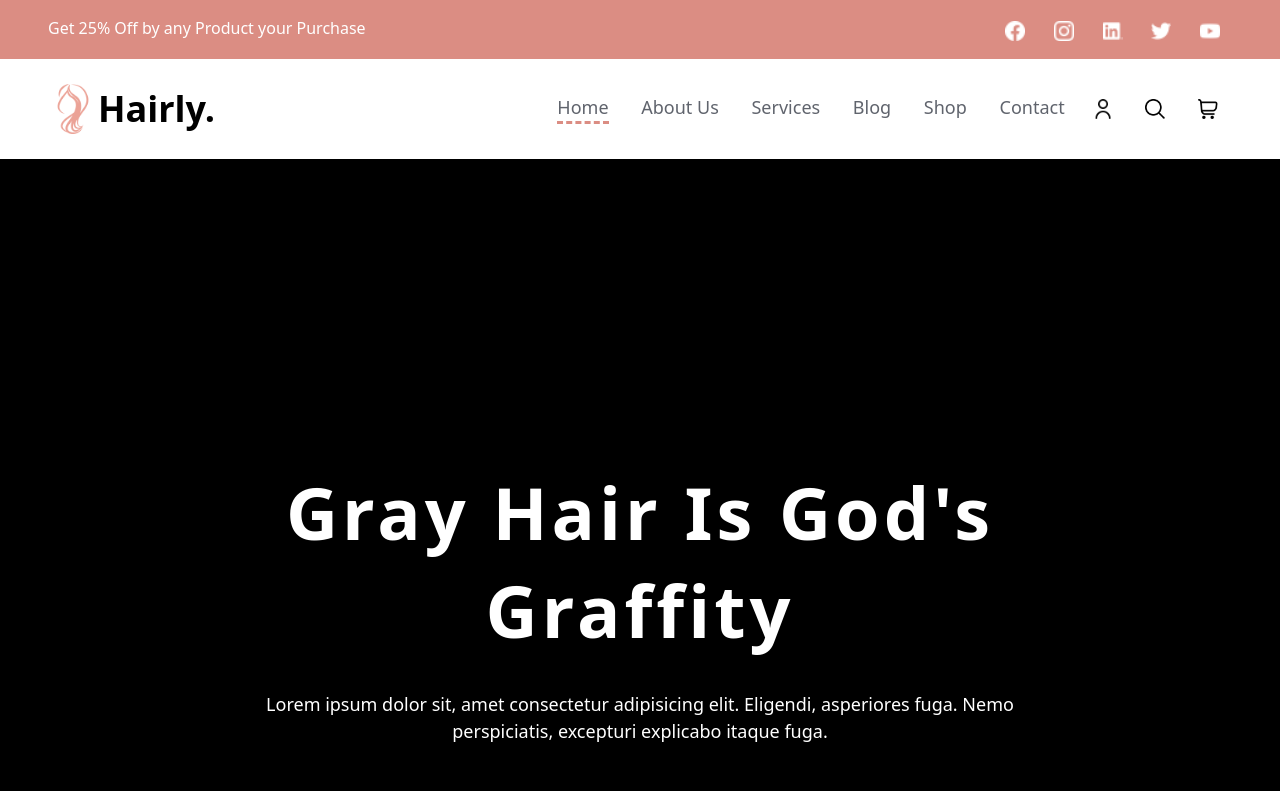
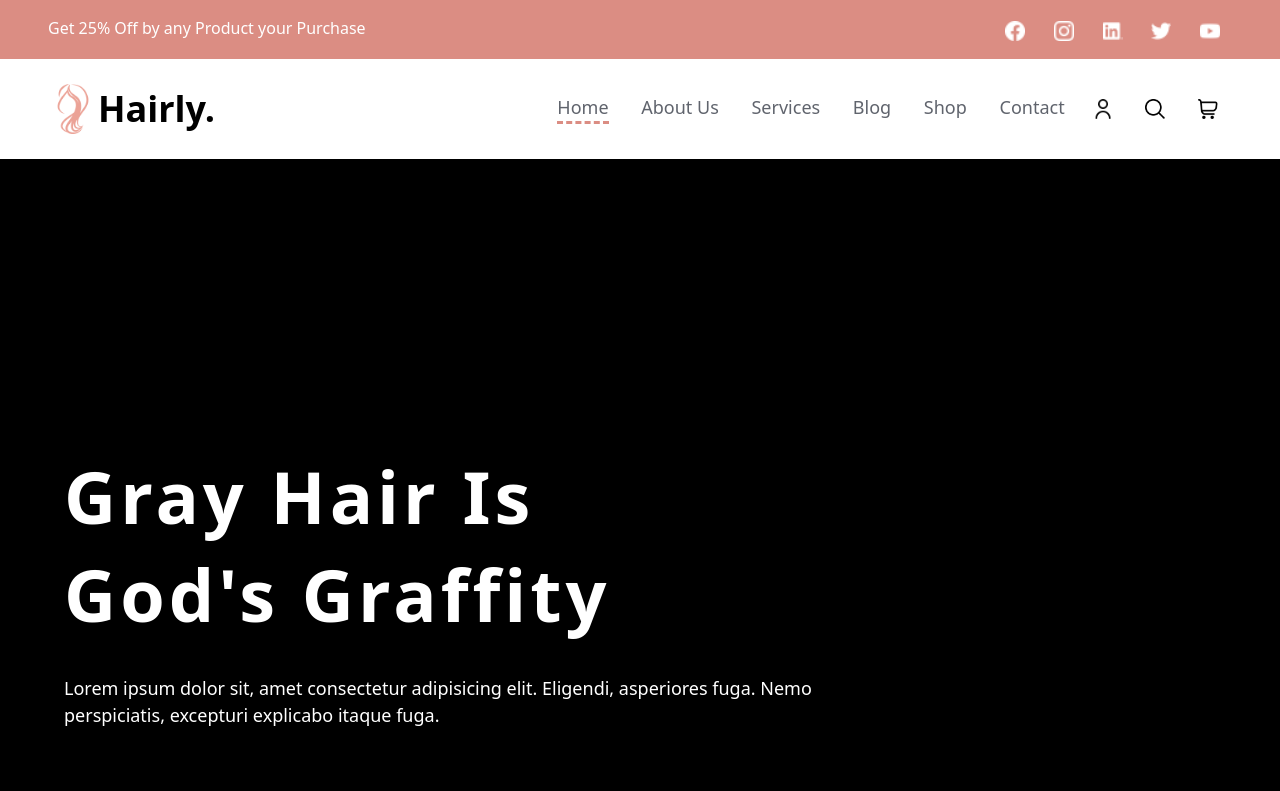
Before and after one commit to wannapornM/psd-to-html, a JavaScript app: page / in a window 1280 px wide. Shown: the top 791 px of the page. Built offline with nearby package versions, Linux system fonts and the light colour scheme.

Commit message:
Adjust style of section home

```diff
--- a/src/style/index.scss
+++ b/src/style/index.scss
@@ -107,7 +107,7 @@ button {
   }
 
   h1 {
-    font-size: 48px;
+    font-size: 36px;
     line-height: initial;
     letter-spacing: 1.5px;
   }
--- a/src/style/slideitem-home.scss
+++ b/src/style/slideitem-home.scss
@@ -42,11 +42,23 @@
   }
 
   @media only screen and (min-width: 1024px) {
-    padding: 19rem 8rem;
+    justify-content: flex-start;
+    padding: 18rem 4rem;
 
-    h1 {
-      font-size: 72px;
-      letter-spacing: 4px;
+    &-text {
+      text-align: start;
+      width: 100%;
+
+      h1 {
+        font-size: 72px;
+        letter-spacing: 4px;
+        width: 60%;
+        margin: 0;
+      }
+
+      p {
+        width: 70%;
+      }
     }
   }
 }
```
